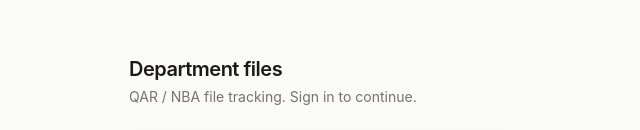
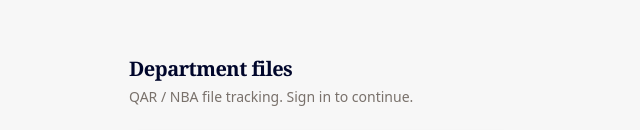
Before and after one commit to Samahith2311/FILE-WISE-REVISED-RESPONSIBILITY, a React (Vite) app: page / in a window 1280 px wide. Shown: the part 147-277 px from the top of the page, without its empty margins (319-959 px from the left). Built offline with nearby package versions, Linux system fonts and the light colour scheme.

Commit message:
Add MIT Mysore colour tokens and self-hosted Merriweather fonts

```diff
--- a/package.json
+++ b/package.json
@@ -14,6 +14,8 @@
     "check:sql": "node scripts/check_sql.mjs"
   },
   "dependencies": {
+    "@fontsource/merriweather": "^5.3.0",
+    "@fontsource/merriweather-sans": "^5.3.0",
     "@supabase/supabase-js": "^2.119.2",
     "framer-motion": "^14.14.0",
     "react": "^19.3.1",
--- a/src/index.css
+++ b/src/index.css
@@ -1,8 +1,53 @@
 @import "tailwindcss";
 
+/* Self-hosted fonts (bundled by Vite, served from our own origin; no CSP change). */
+@import "@fontsource/merriweather/latin-600.css";
+@import "@fontsource/merriweather/latin-700.css";
+@import "@fontsource/merriweather-sans/latin-300.css";
+@import "@fontsource/merriweather-sans/latin-400.css";
+@import "@fontsource/merriweather-sans/latin-600.css";
+
+/*
+ * MIT Mysore brand tokens (from mitmysore.in). Every colour the app uses for the brand lives here.
+ * Contrast on white: navy 10.3:1, navy-deep 20:1, amber-ink 6.1:1, band-red 6.5:1.
+ * White on orange is only 3.4:1, so orange is for accents, borders and focus rings, never behind white text.
+ */
 @theme {
-  --font-sans: "Inter", ui-sans-serif, system-ui, -apple-system, "Segoe UI", sans-serif;
+  --font-sans: "Merriweather Sans", ui-sans-serif, system-ui, -apple-system, "Segoe UI", sans-serif;
+  --font-serif: "Merriweather", Georgia, "Times New Roman", serif;
+
+  --color-navy: #29398a;
+  --color-navy-deep: #00062b;
+  --color-orange: #f35728;
+  --color-amber: #ffa100;
+  --color-gold: #fec42d;
+  --color-surface: #f7f7f7;
+
+  /* Score bands. Text variants are darker where the bar colour fails AA as text. */
+  --color-band-green: #059669;
+  --color-band-green-ink: #047857;
+  --color-band-amber-ink: #8f5500;
+  --color-band-red: #b91c1c;
 }
 
-html { -webkit-font-smoothing: antialiased; }
-body { @apply bg-stone-50 text-stone-900; }
+@layer base {
+  html {
+    -webkit-font-smoothing: antialiased;
+  }
+  body {
+    @apply bg-surface font-sans text-navy-deep;
+  }
+  h1,
+  h2,
+  h3,
+  h4 {
+    @apply font-serif;
+  }
+}
+
+@media print {
+  body {
+    background: white;
+    color: black;
+  }
+}
```
Also changed, not shown: 1 other file (tests, documents, lock files or other folders).
